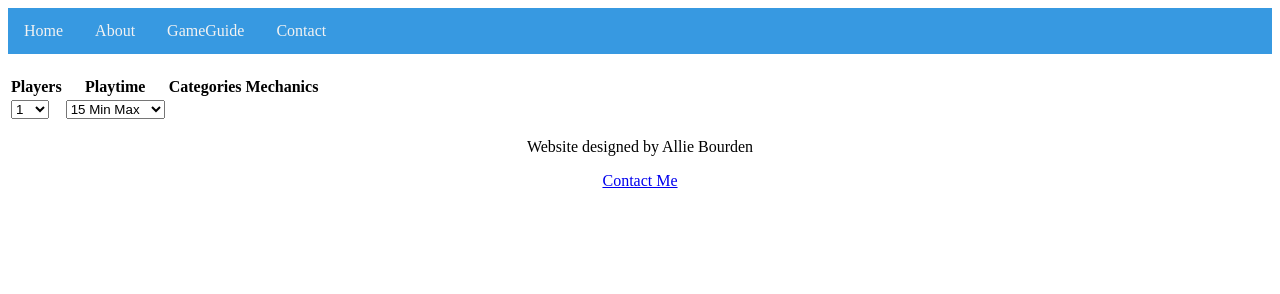
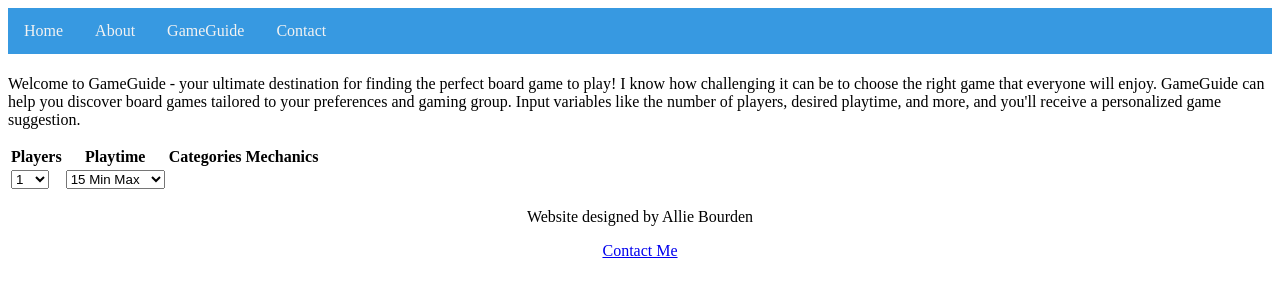
Before and after one commit to alliebourden/gameguide, a plain HTML site: page project one/index.html in a window 1280 px wide. Drawn offline with Linux system fonts and the light colour scheme.

Commit message:
Added text to p in main

```diff
--- a/project one/index.html
+++ b/project one/index.html
@@ -18,7 +18,7 @@
     </header>
     <main>
       <h1></h1>
-      <p><!-- information on the project and how to use the game picker --></p>
+      <p>Welcome to GameGuide - your ultimate destination for finding the perfect board game to play! I know how challenging it can be to choose the right game that everyone will enjoy. GameGuide can help you discover board games tailored to your preferences and gaming group. Input variables like the number of players, desired playtime, and more, and you'll receive a personalized game suggestion.</p>
       <section>
         <table>
           <tr>
```
